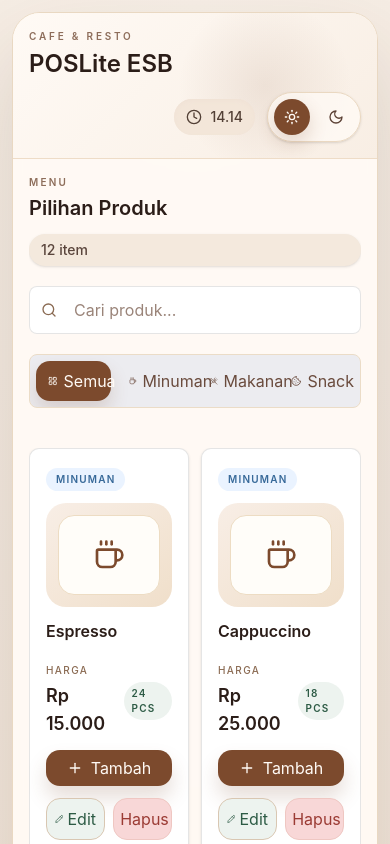
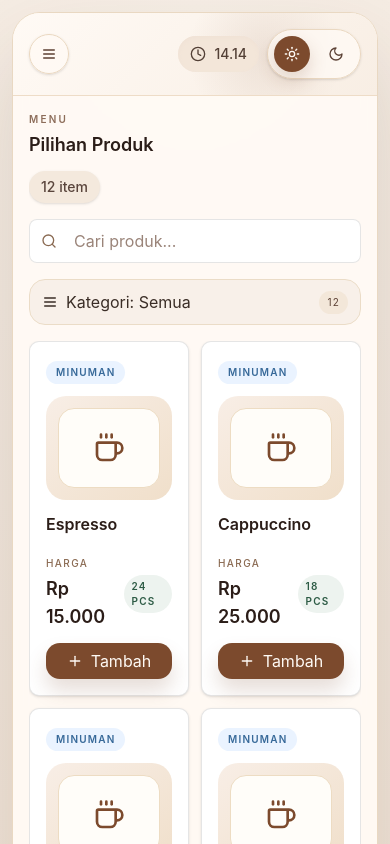
Before and after one commit to Qira-Qira/Kasir, a React (Vite) app: page / in a window 390 px wide. Both pictures are taken after a click on the button "Login". Shown: the top 844 px of the page. Built offline with nearby package versions, Linux system fonts and the light colour scheme.

Commit message:
Responsive Mobile,Desktop,Tab

```diff
--- a/src/app/App.tsx
+++ b/src/app/App.tsx
@@ -126,8 +126,6 @@ export default function App() {
             onSearchChange={setSearchQuery}
             onCategoryChange={setSelectedCategory}
             onAddToCart={addToCart}
-            onStartEditProduct={handleStartEditProduct}
-            onDeleteProduct={setProductToDeleteId}
           />
         );
       case "Laporan":
--- a/src/app/components/layout/AppShell.tsx
+++ b/src/app/components/layout/AppShell.tsx
@@ -1,5 +1,5 @@
-import { Clock, LogOut, Moon, Sun } from "lucide-react";
-import type { ReactNode } from "react";
+import { Clock, LogOut, Menu, Moon, Sun, X } from "lucide-react";
+import { useState, type ReactNode } from "react";
 import type { AuthState, ViewKey } from "../../types";
 
 interface AppShellProps {
@@ -29,6 +29,8 @@ export function AppShell({
   children,
   sidebar,
 }: AppShellProps) {
+  const [mobileMenuOpen, setMobileMenuOpen] = useState(false);
+
   const appShellClass = isDarkMode ? "bg-[#0f172a] text-[#f8fafc]" : "bg-[radial-gradient(circle_at_top,_#f7efe7,_#f0e2d3_38%,_#e8d4b5_100%)] text-[#1f2937]";
   const appPanelClass = isDarkMode ? "border-[#2f3747] bg-[#111827]/95" : "border-[#e9d8c2] bg-[#fffaf5]/95";
   const appSidebarClass = isDarkMode ? "border-[#2f3747] bg-[#111827]" : "border-[#ead8c1] bg-[#f7efe6]";
@@ -83,17 +85,18 @@ export function AppShell({
         <div className="flex min-w-0 flex-1 flex-col overflow-hidden">
           <header className={`relative overflow-hidden border-b px-4 py-4 sm:px-6 sm:py-5 ${appHeaderClass}`}>
             <div className="absolute inset-y-0 right-0 w-56 bg-[radial-gradient(circle,_rgba(124,74,45,0.10),_transparent_65%)]" />
-            <div className="relative flex flex-col gap-3 sm:flex-row sm:items-center sm:justify-between">
-              <div>
-                <p className={`text-[10px] font-semibold uppercase tracking-[0.28em] ${isDarkMode ? "text-[#d9cab6]" : "text-[#8d6d5a]"}`}>
-                  Cafe & Resto
-                </p>
-                <h1 className={`mt-1 text-2xl font-semibold ${isDarkMode ? "text-[#f3f4f6]" : "text-[#2b1d18]"}`}>
-                  POSLite ESB
-                </h1>
-              </div>
+            <div className="relative flex items-center justify-between gap-3">
+              <button
+                type="button"
+                onClick={() => setMobileMenuOpen((prev) => !prev)}
+                className="flex h-10 w-10 items-center justify-center rounded-full border border-[#ead8c1] bg-[#fffaf5]/80 text-[#5d4235] shadow-sm xl:hidden"
+                aria-label="Buka menu navigasi"
+                title="Menu"
+              >
+                {mobileMenuOpen ? <X className="h-4 w-4" /> : <Menu className="h-4 w-4" />}
+              </button>
 
-              <div className="ml-auto flex flex-wrap items-center gap-3">
+              <div className="ml-auto flex items-center gap-2 sm:gap-3">
                 <div
                   className={`flex items-center gap-2 rounded-full px-3 py-2 text-sm font-medium shadow-inner ${
                     isDarkMode ? "bg-[#1f2937] text-[#f3f4f6] shadow-[#0b1220]" : "bg-[#f3e6d9] text-[#534036] shadow-[#f0e2d6]"
@@ -128,6 +131,45 @@ export function AppShell({
                 </div>
               </div>
             </div>
+
+            {mobileMenuOpen && (
+              <div className="relative mt-4 space-y-2 xl:hidden">
+                <div className="grid gap-2 sm:grid-cols-2">
+                  {visibleNavItems.map(({ key, label, icon: Icon }) => (
+                    <button
+                      key={key}
+                      type="button"
+                      onClick={() => {
+                        setActiveView(key);
+                        setMobileMenuOpen(false);
+                      }}
+                      className={`flex items-center justify-center gap-2 rounded-2xl px-3 py-2.5 text-sm font-medium transition-all ${
+                        activeView === key
+                          ? "bg-[#7c4a2d] text-[#fffaf5] shadow-[0_10px_18px_rgba(124,74,45,0.18)]"
+                          : "bg-[#f3e7d9] text-[#5c463b]"
+                      }`}
+                      aria-label={label}
+                      title={label}
+                    >
+                      <Icon className="h-4 w-4" />
+                      <span>{label}</span>
+                    </button>
+                  ))}
+                </div>
+
+                <button
+                  type="button"
+                  onClick={() => {
+                    handleLogout();
+                    setMobileMenuOpen(false);
+                  }}
+                  className="flex w-full items-center justify-center gap-2 rounded-2xl border border-[#ead8c1] bg-[#fffaf5] px-3 py-2.5 text-sm font-medium text-[#4d382f]"
+                >
+                  <LogOut className="h-4 w-4" />
+                  Logout
+                </button>
+              </div>
+            )}
           </header>
 
           <div className="min-h-0 flex-1 overflow-y-auto p-4 sm:p-5 md:p-6">{children}</div>
--- a/src/app/components/layout/CartSidebar.tsx
+++ b/src/app/components/layout/CartSidebar.tsx
@@ -29,8 +29,8 @@ export function CartSidebar({
   formatCurrency,
 }: CartSidebarProps) {
   return (
-    <aside className="flex w-full flex-col border-t border-[#ead8c1] bg-[#f8f1ea] xl:w-[390px] xl:border-l xl:border-t-0">
-      <div className="border-b border-[#ead8c1] bg-[linear-gradient(180deg,#f9f3ee_0%,#f4e9df_100%)] p-4 sm:p-6">
+    <aside className="flex w-full flex-col border-t border-[#ead8c1] bg-[#f8f1ea] md:w-[320px] lg:w-[340px] xl:w-[390px] xl:border-l xl:border-t-0">
+      <div className="border-b border-[#ead8c1] bg-[linear-gradient(180deg,#f9f3ee_0%,#f4e9df_100%)] p-4 sm:p-5 md:p-6">
         <div className="flex items-center justify-between gap-3">
           <div className="flex items-center gap-3">
             <div className="flex h-11 w-11 items-center justify-center rounded-2xl bg-[#f1e1ce] text-[#5d4235] shadow-[0_8px_18px_rgba(124,74,45,0.14)]">
--- a/src/app/components/ui/ProductCard.tsx
+++ b/src/app/components/ui/ProductCard.tsx
@@ -1,4 +1,4 @@
-import { Coffee, Cookie, Pencil, Plus, Trash2, UtensilsCrossed } from "lucide-react";
+import { Coffee, Cookie, Plus, UtensilsCrossed } from "lucide-react";
 import { Button } from "./button";
 import { Card } from "./card";
 
@@ -9,13 +9,10 @@ interface ProductCardProps {
   category: string;
   stock: number;
   disabled?: boolean;
-  isAdmin?: boolean;
   onAdd: () => void;
-  onEdit?: () => void;
-  onDelete?: () => void;
 }
 
-export function ProductCard({ name, price, category, stock, disabled = false, isAdmin = false, onAdd, onEdit, onDelete }: ProductCardProps) {
+export function ProductCard({ name, price, category, stock, disabled = false, onAdd }: ProductCardProps) {
   const categoryColor = {
     Minuman: "bg-[#eaf3ff] text-[#376999]",
     Makanan: "bg-[#fff1d8] text-[#8e5b1f]",
@@ -60,32 +57,6 @@ export function ProductCard({ name, price, category, stock, disabled = false, is
             <Plus className="h-4 w-4" />
             {disabled ? "Tidak Tersedia" : "Tambah"}
           </Button>
-
-          {isAdmin && (onEdit || onDelete) && (
-            <div className="flex gap-2">
-              {onEdit && (
-                <button
-                  type="button"
-                  onClick={onEdit}
-                  className="flex flex-1 items-center justify-center gap-1 rounded-xl border border-[#d9c7b2] bg-[#edf3ef] px-2 py-2 text-[11px] font-semibold text-[#2d5b45]"
-                >
-                  <Pencil className="h-3.5 w-3.5" />
-                  Edit
-                </button>
-              )}
-
-              {onDelete && (
-                <button
-                  type="button"
-                  onClick={onDelete}
-                  className="flex flex-1 items-center justify-center gap-1 rounded-xl border border-[#efc7c2] bg-[#f8d7d7] px-2 py-2 text-[11px] font-semibold text-[#9b3b34]"
-                >
-                  <Trash2 className="h-3.5 w-3.5" />
-                  Hapus
-                </button>
-              )}
-            </div>
-          )}
         </div>
       </div>
     </Card>
--- a/src/app/views/MenuView.tsx
+++ b/src/app/views/MenuView.tsx
@@ -1,5 +1,6 @@
-import { Search, LayoutGrid, Coffee, UtensilsCrossed, Cookie } from "lucide-react";
+import { Search, LayoutGrid, Coffee, UtensilsCrossed, Cookie, Menu, X } from "lucide-react";
 import type { LucideIcon } from "lucide-react";
+import { useState } from "react";
 import { Input } from "../components/ui/input";
 import { Tabs, TabsList, TabsTrigger } from "../components/ui/tabs";
 import { ScrollArea } from "../components/ui/scroll-area";
@@ -16,8 +17,6 @@ interface MenuViewProps {
   onSearchChange: (value: string) => void;
   onCategoryChange: (value: string) => void;
   onAddToCart: (product: Product) => void;
-  onStartEditProduct: (product: Product) => void;
-  onDeleteProduct: (id: string) => void;
 }
 
 const categoryMeta: Record<string, { icon: LucideIcon }> = {
@@ -37,43 +36,85 @@ export function MenuView({
   onSearchChange,
   onCategoryChange,
   onAddToCart,
-  onStartEditProduct,
-  onDeleteProduct,
 }: MenuViewProps) {
+  const [mobileCategoryOpen, setMobileCategoryOpen] = useState(false);
+
   return (
-    <div className="flex min-h-0 flex-col space-y-5 overflow-hidden">
-      <div className="mb-5 flex flex-col gap-3 sm:flex-row sm:items-center sm:justify-between">
+    <div className="flex min-h-0 flex-col space-y-4 overflow-hidden sm:space-y-5">
+      <div className="flex flex-col gap-3 sm:flex-row sm:items-center sm:justify-between">
         <div>
           <p className="text-[10px] font-semibold uppercase tracking-[0.22em] text-[#8d6d5a]">Menu</p>
-          <h2 className="mt-1 text-xl font-semibold text-[#2b1d18]">Pilihan Produk</h2>
+          <h2 className="mt-1 text-lg font-semibold text-[#2b1d18] sm:text-xl">Pilihan Produk</h2>
         </div>
 
-        <div className="rounded-full bg-[#f4e9dd] px-3 py-1.5 text-sm font-medium text-[#5a453c] shadow-sm">
+        <div className="w-fit rounded-full bg-[#f4e9dd] px-3 py-1.5 text-sm font-medium text-[#5a453c] shadow-sm">
           {filteredProducts.length} item
         </div>
       </div>
 
-      <div className="relative mb-5">
+      <div className="relative">
         <Search className="absolute left-3 top-1/2 h-4 w-4 -translate-y-1/2 text-[#8a6a52]" />
         <Input
           placeholder="Cari produk..."
           value={searchQuery}
           onChange={(event) => onSearchChange(event.target.value)}
-          className="h-12 rounded-2xl border-[#ebdcc7] bg-[#f9f2ea] pl-11 text-[#2b1d18] placeholder:text-[#9a8479] focus:ring-[#c98b5b]"
+          className="h-11 rounded-2xl border-[#ebdcc7] bg-[#f9f2ea] pl-11 text-sm text-[#2b1d18] placeholder:text-[#9a8479] focus:ring-[#c98b5b] sm:h-12"
         />
       </div>
 
+      <div className="md:hidden">
+        <button
+          type="button"
+          onClick={() => setMobileCategoryOpen((prev) => !prev)}
+          className="flex w-full items-center justify-between rounded-2xl border border-[#ebdcc7] bg-[#f8f0e9] px-3 py-2.5 text-left text-sm font-medium text-[#3a2d26]"
+        >
+          <span className="flex items-center gap-2">
+            {mobileCategoryOpen ? <X className="h-4 w-4" /> : <Menu className="h-4 w-4" />}
+            Kategori: {selectedCategory}
+          </span>
+          <span className="rounded-full bg-[#f3e7d9] px-2 py-1 text-[10px] uppercase tracking-[0.12em] text-[#5d4235]">
+            {filteredProducts.length}
+          </span>
+        </button>
+
+        {mobileCategoryOpen && (
+          <div className="mt-3 grid grid-cols-2 gap-2 rounded-2xl border border-[#ebdcc7] bg-[#fffaf5] p-2 shadow-sm">
+            {categories.map((category) => {
+              const Icon = categoryMeta[category]?.icon ?? LayoutGrid;
+              const isActive = selectedCategory === category;
+              return (
+                <button
+                  key={category}
+                  type="button"
+                  onClick={() => {
+                    onCategoryChange(category);
+                    setMobileCategoryOpen(false);
+                  }}
+                  className={`flex items-center justify-center gap-2 rounded-xl px-2 py-2 text-xs font-medium ${
+                    isActive ? "bg-[#7c4a2d] text-[#fffaf5]" : "bg-[#f3e7d9] text-[#5d4235]"
+                  }`}
+                >
+                  <Icon className="h-3.5 w-3.5" />
+                  <span>{category}</span>
+                </button>
+              );
+            })}
+          </div>
+        )}
+      </div>
+
+      <div className="hidden md:block">
         <Tabs value={selectedCategory} onValueChange={onCategoryChange}>
-        <TabsList className="mb-5 h-auto w-full flex-wrap justify-start gap-1.5 rounded-2xl border border-[#ebdcc7] bg-[#f8f0e9] p-1.5">
+          <TabsList className="mb-3 h-auto w-full flex-wrap justify-start gap-1.5 rounded-2xl border border-[#ebdcc7] bg-[#f8f0e9] p-1.5 sm:mb-5">
             {categories.map((category) => {
               const Icon = categoryMeta[category]?.icon ?? LayoutGrid;
               return (
                 <TabsTrigger
                   key={category}
                   value={category}
-                className="min-w-[90px] flex-1 rounded-xl px-2 py-2 text-[11px] sm:min-w-[100px] sm:px-3 sm:text-sm"
+                  className="min-w-[80px] flex-1 rounded-xl px-1.5 py-2 text-[10px] sm:min-w-[100px] sm:px-3 sm:text-sm"
                 >
-                <span className="flex items-center justify-center gap-1.5 sm:gap-2">
+                  <span className="flex items-center justify-center gap-1 sm:gap-2">
                     <Icon className="h-3.5 w-3.5 sm:h-4 sm:w-4" />
                     <span>{category}</span>
                   </span>
@@ -82,8 +123,9 @@ export function MenuView({
             })}
           </TabsList>
         </Tabs>
+      </div>
 
-      <ScrollArea className="min-h-0 min-w-0 flex-1 h-[260px] sm:h-[320px] xl:h-[calc(100vh-330px)] overflow-y-auto">
+      <ScrollArea className="min-h-0 min-w-0 flex-1 h-[260px] overflow-y-auto sm:h-[300px] md:h-[340px] xl:h-[calc(100vh-330px)]">
         <div className="grid min-w-0 grid-cols-2 gap-3 sm:gap-4 md:grid-cols-3 xl:grid-cols-4">
           {filteredProducts.map((product) => (
             <ProductCard
@@ -94,10 +136,7 @@ export function MenuView({
               category={product.category}
               stock={product.stock}
               disabled={auth?.role === "investor" || product.stock <= 0}
-              isAdmin={auth?.role === "admin"}
               onAdd={() => onAddToCart(product)}
-              onEdit={() => onStartEditProduct(product)}
-              onDelete={() => onDeleteProduct(product.id)}
             />
           ))}
         </div>
```
Also changed, not shown: src/app/views/DashboardView.tsx (+18 -18 lines), src/app/views/SettingsView.tsx (+8 -8 lines), src/app/views/StockView.tsx (+15 -15 lines). Lines whose indentation alone changed are shown as unchanged.
